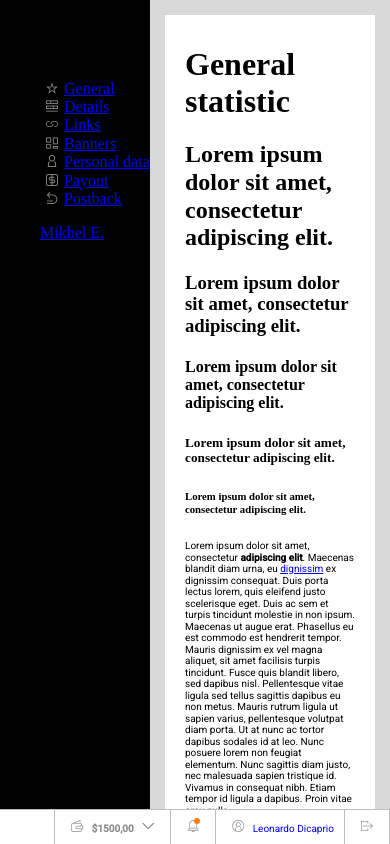
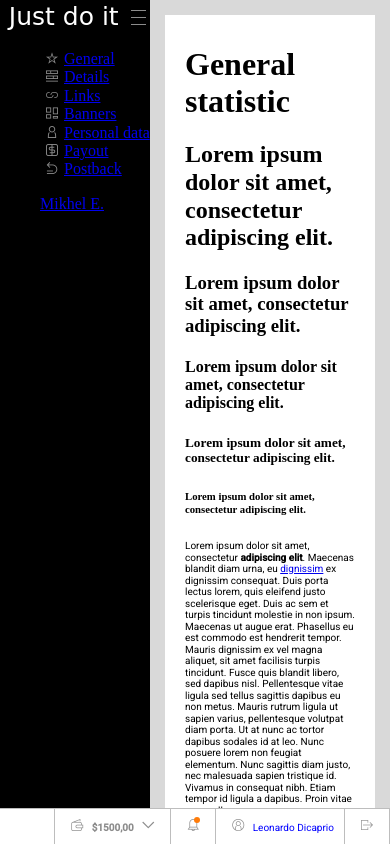
Before and after one commit to grzegorzmierzwa/dashboard, a website: page src/index.html in a window 390 px wide. Drawn offline with nearby package versions, Linux system fonts and the light colour scheme; files that its build step writes are made by us from their sources; a web font is replaced by a local one.

Commit message:
add logo nad hamburger

```diff
--- a/src/index.html
+++ b/src/index.html
@@ -16,6 +16,7 @@
         <aside class="menu-sidebar">
             <div class="menu-title">
                 <h1>Just do it</h1>
+                <button class="hamburger"></button>
             </div>
             <div class="menu-list">
                 <ul class="list">
--- a/src/sass/_layout.scss
+++ b/src/sass/_layout.scss
@@ -1,6 +1,3 @@
-* {
-  box-sizing: border-box;
-}
 
 body {
   width: 100vw;
--- a/src/sass/_variables.scss
+++ b/src/sass/_variables.scss
@@ -28,3 +28,4 @@ $fs-10: 10px;
 $fs-12: 12px;
 $fs-14: 14px;
 $fs-16: 16px;
+$fs-25: 25px;
--- /dev/null
+++ b/src/sass/components/_hamburger.scss
@@ -0,0 +1,36 @@
+.hamburger {
+  width: 15px;
+  height: 15px;
+  border: 0;
+  border-top: 1px solid $text-color;
+  background: transparent;
+  position: relative;
+  cursor: pointer;
+  outline: none;
+}
+
+.hamburger::after, .hamburger::before {
+  content: '';
+  position: absolute;
+  top: 0;
+  left: 0;
+  width: 100%;
+  border-top: 1px solid $text-color;
+  transform: translateY(6px);
+}
+
+.hamburger::after {
+  transform: translateY(13px);
+}
+
+.hamburger:focus {
+  border-top: 1px solid white;
+}
+
+.hamburger:focus::after {
+    border-top: 1px solid white;
+  }
+
+.hamburger:focus::before {
+    border-top: 1px solid white;
+}
--- /dev/null
+++ b/src/sass/components/_logo.scss
@@ -0,0 +1,8 @@
+.menu-title h1 {
+    font-family: $logo-font;
+    color: $page-content-background;
+    margin: 0px;
+    font-size: $fs-25;
+    font-weight: 400;
+    padding: 5px;
+}
--- /dev/null
+++ b/src/sass/sections/_siedbar.scss
@@ -0,0 +1,8 @@
+.menu-title {
+  height: 34px;
+  display: flex;
+  align-items: center;
+  display: flex;
+  align-items: center;
+  justify-content: space-around;
+}
--- a/src/sass/style.scss
+++ b/src/sass/style.scss
@@ -7,13 +7,13 @@
 @import 'glyphter';
 
 /* Components */
-
 @import 'components/icons';
-@import 'components/navigation';
-
+@import 'components/logo';
+@import 'components/hamburger';
 
 /* Sections */
-// @import 'section/registration_form';
+@import 'sections/navigation';
+@import 'sections/siedbar';
 
 /* Pages / Views */
 // @import 'pages/registration';
```
Also changed, not shown: src/sass/sections/_navigation.scss (renamed from src/sass/components/_navigation.scss), 1 other file.
